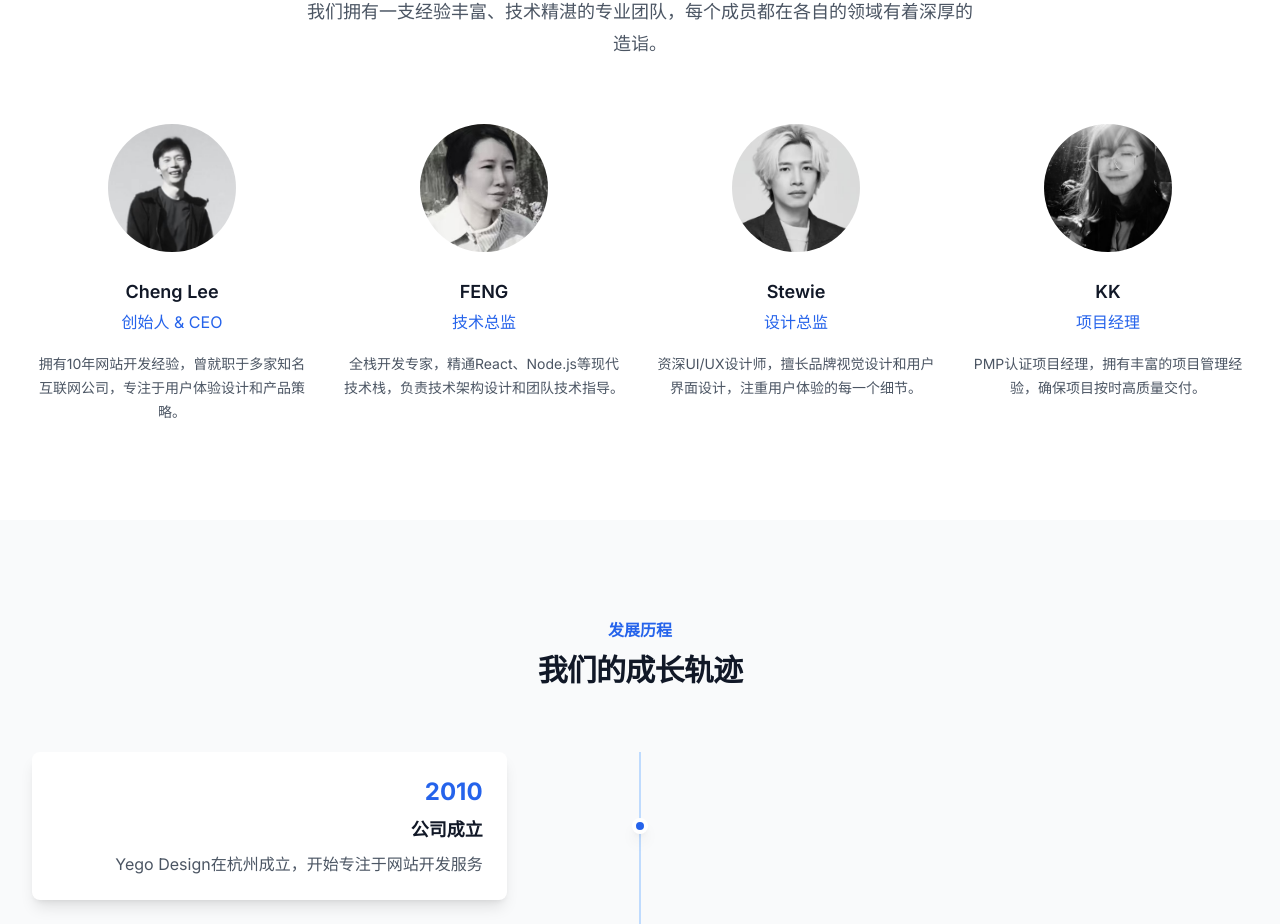
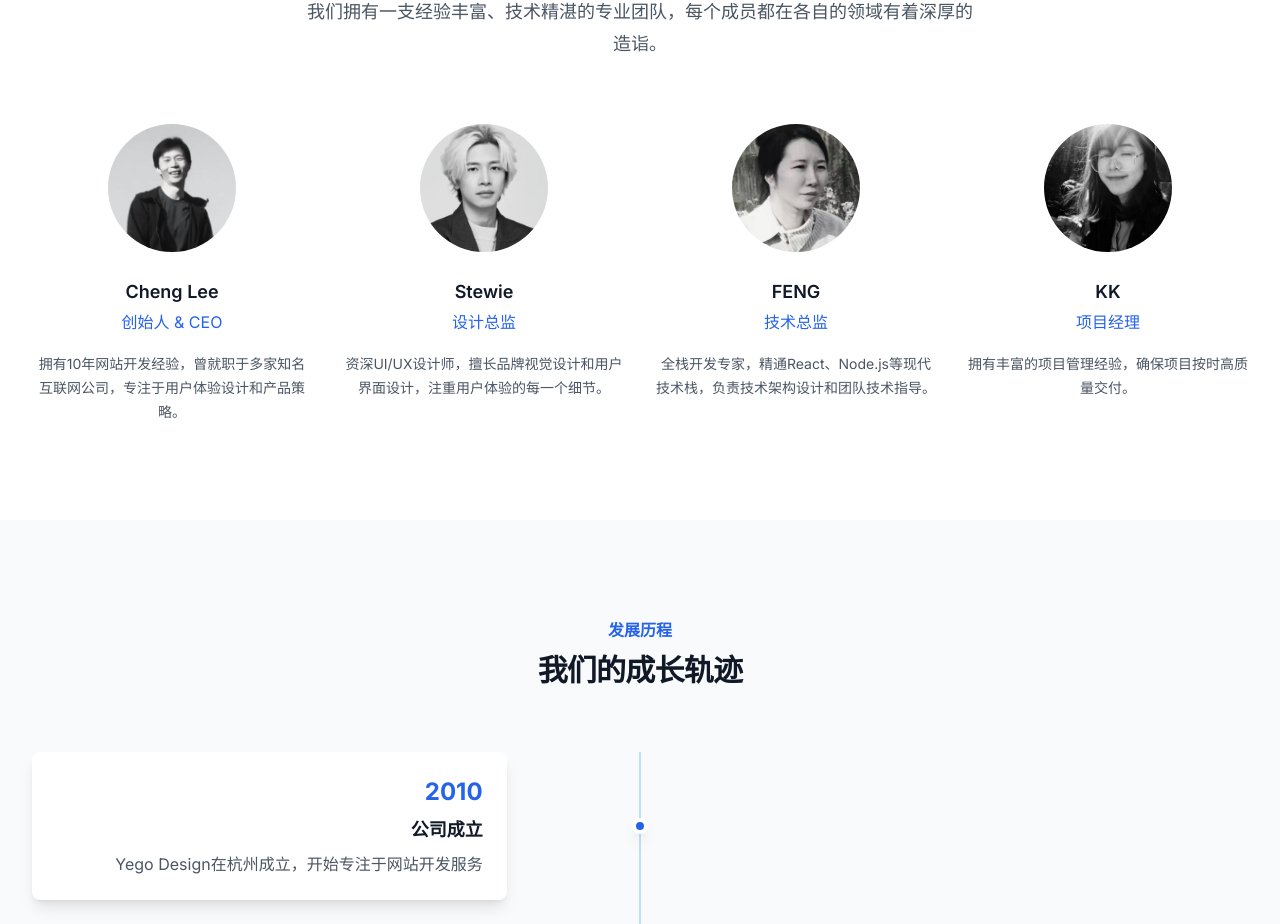
Before and after one commit to goudan1030/shinanwebsite, a Next.js app: page /about in a window 1280 px wide. Shown: the part 1780-2704 px from the top of the page. Built offline with nearby package versions, Linux system fonts and the light colour scheme.

Commit message:
优化关于我们页面：团队成员信息调整
- 删除KK介绍中的PMP认证说明，简化描述
- 调整团队成员显示顺序：FENG和Stewie位置互换
- 新的团队成员顺序：Cheng Lee → Stewie → FENG → KK

```diff
--- a/app/about/page.tsx
+++ b/app/about/page.tsx
@@ -42,22 +42,22 @@ const team = [
     bio: '拥有10年网站开发经验，曾就职于多家知名互联网公司，专注于用户体验设计和产品策略。',
   },
   {
+    name: 'Stewie',
+    role: '设计总监',
+    image: '/images/stewie.jpg',
+    bio: '资深UI/UX设计师，擅长品牌视觉设计和用户界面设计，注重用户体验的每一个细节。',
+  },
+  {
     name: 'FENG',
     role: '技术总监',
     image: '/images/feng.jpg',
     bio: '全栈开发专家，精通React、Node.js等现代技术栈，负责技术架构设计和团队技术指导。',
   },
   {
-    name: 'Stewie',
-    role: '设计总监',
-    image: '/images/stewie.jpg',
-    bio: '资深UI/UX设计师，擅长品牌视觉设计和用户界面设计，注重用户体验的每一个细节。',
-  },
-  {
     name: 'KK',
     role: '项目经理',
     image: '/images/kk.jpg',
-    bio: 'PMP认证项目经理，拥有丰富的项目管理经验，确保项目按时高质量交付。',
+    bio: '拥有丰富的项目管理经验，确保项目按时高质量交付。',
   },
 ]
 
```
